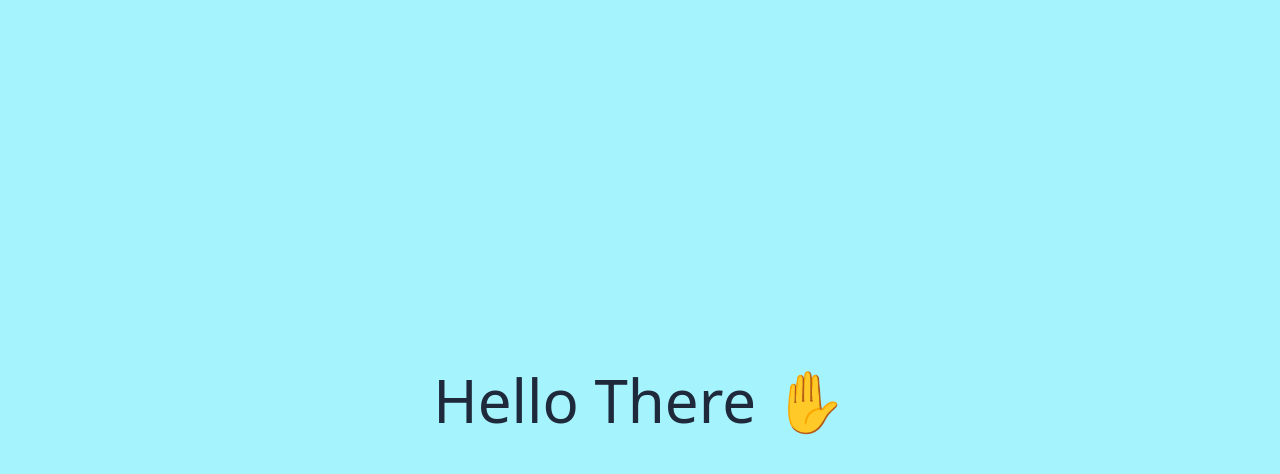
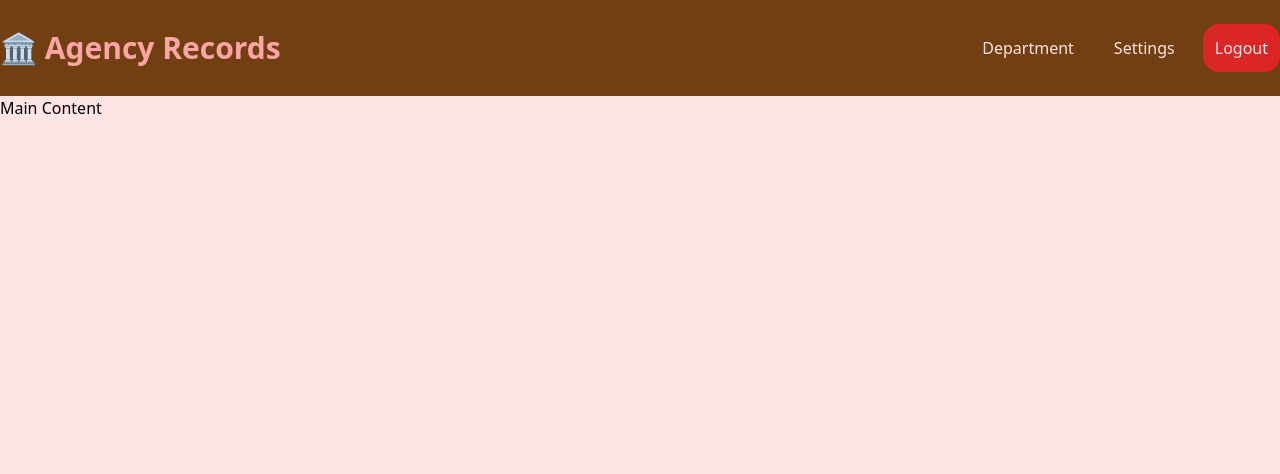
Before and after one commit to kari4765843/vue-agency-records, a Vue app: page / in a window 1280 px wide. Shown: the top 474 px of the page. Built offline with nearby package versions, Linux system fonts and the light colour scheme.

Commit message:
Fixing the color

```diff
--- a/index.html
+++ b/index.html
@@ -7,7 +7,7 @@
     <title>Agency Records</title>
   </head>
   <body>
-    <div id="app" class="min-h-screen bg-cyan-200"></div>
+    <div id="app" class="min-h-screen bg-rose-100"></div>
     <script type="module" src="/src/main.js"></script>
   </body>
 </html>
--- a/src/App.vue
+++ b/src/App.vue
@@ -1,10 +1,8 @@
 <script setup>
-  import { ref } from 'vue'
-  const title = ref('Hello There ✋')
+  import NavBar from './components/NavBar.vue'
 </script>
 
 <template>
-  <main class="flex min-h-screen items-center justify-center">
-    <h1 class="text-6xl font-thin text-slate-800">{{ title }}</h1>
-  </main>
+  <NavBar />
+  <h1>Main Content</h1>
 </template>
--- /dev/null
+++ b/src/components/NavBar.vue
@@ -0,0 +1,42 @@
+<script setup>
+  import { ref } from 'vue'
+  const brand = ref('🏛️ Agency Records')
+</script>
+
+<template>
+  <nav>
+    <div class="Wrapper">
+      <div class="brand">
+        <span class="brand-title">{{ brand }}</span>
+      </div>
+      <div class="menu">
+        <a href="#" class="menu-item">Department</a>
+        <a href="#" class="menu-item">Settings</a>
+        <a href="#" class="menu-login">Logout</a>
+      </div>
+    </div>
+  </nav>
+</template>
+
+<style scoped lang="postcss">
+  nav {
+    @apply flex h-24  bg-yellow-900 text-rose-100;
+    .Wrapper {
+      @apply container mx-auto  flex w-full  items-center justify-between;
+      .brand {
+        &-title {
+          @apply text-3xl font-semibold text-red-300;
+        }
+      }
+      .menu {
+        @apply flex gap-4;
+        &-item {
+          @apply rounded-2xl px-3 py-3 hover:bg-red-600 hover:text-red-300;
+        }
+        &-login {
+          @apply rounded-2xl bg-red-600 px-3 py-3 text-rose-100 hover:bg-slate-500;
+        }
+      }
+    }
+  }
+</style>
```
Also changed, not shown: 1 other file (tests, documents, lock files or other folders).
